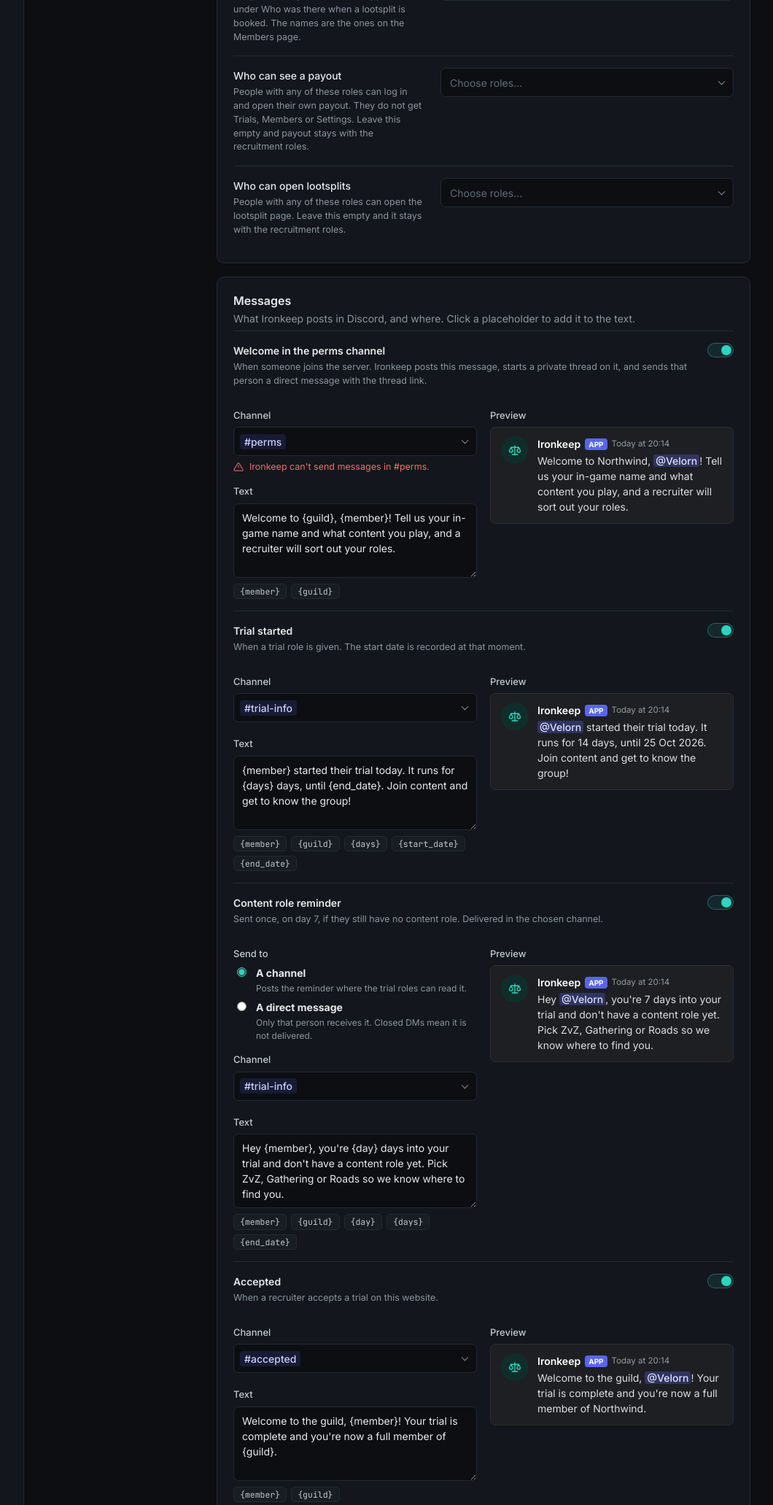
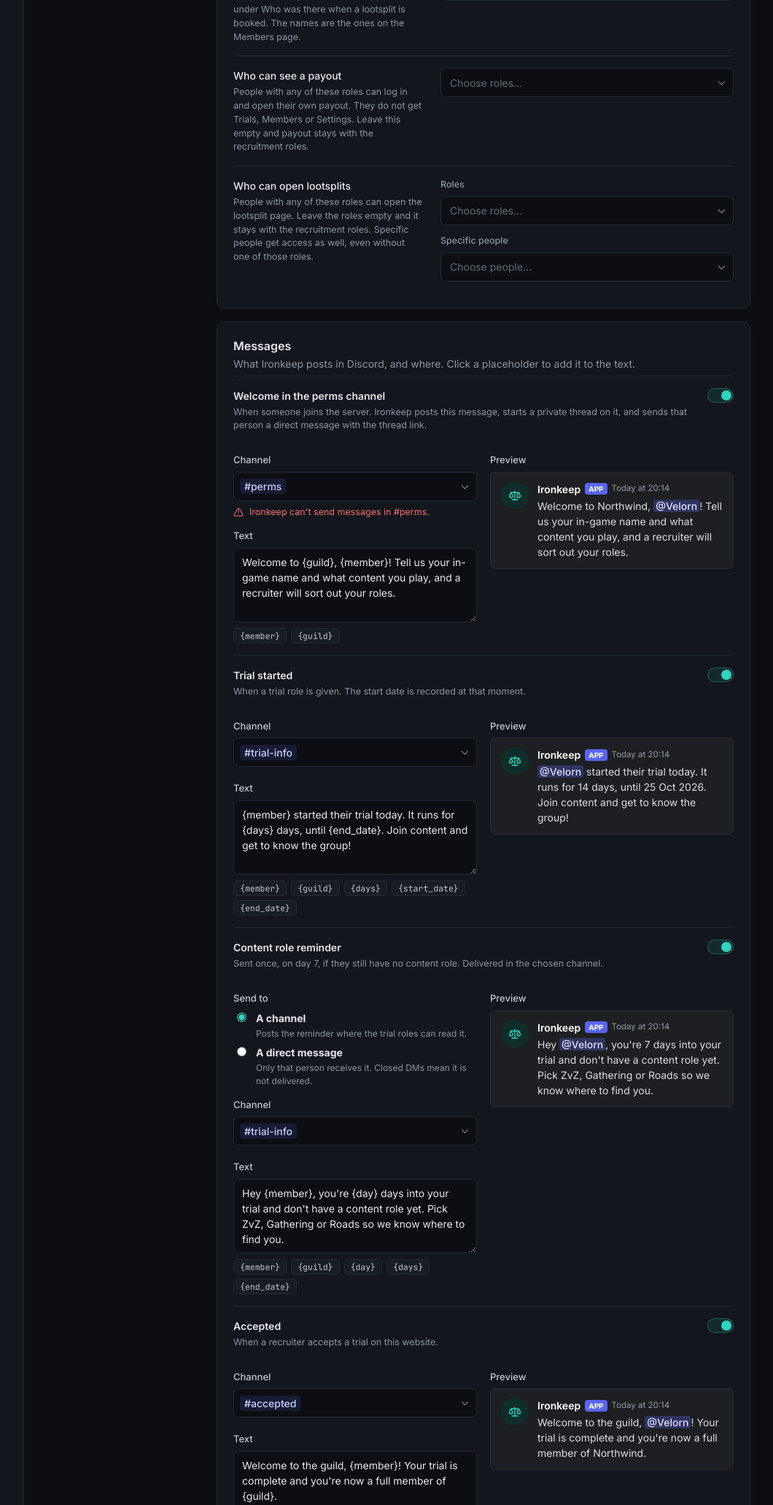
Before and after one commit to Mantux-ops/IronkeepV2, a FastAPI app: page /northwind/settings in a window 1280 px wide. Shown: the part 2107-4170 px from the top of the page at 73% size, without its empty margins (215-1275 px from the left). Run offline with FastAPI, Linux system fonts and the light colour scheme.

Commit message:
Let lootsplit access include specific people as well as roles.
Named people can open the lootsplit page even without a chosen role. An empty role list still falls back to the recruitment roles.

Co-authored-by: Mantux-ops <Mantux-ops@users.noreply.github.com>

```diff
--- a/ironkeep/db.py
+++ b/ironkeep/db.py
@@ -77,6 +77,7 @@ def default_settings():
         "lootsplit_roles": [],
         "payout_view_roles": [],
         "lootsplit_access_roles": [],
+        "lootsplit_access_users": [],
         "channels": {"perms": None, "trial_info": None, "recruiter_overview": None},
         "messages": messages,
         "accept": {"add": [], "remove": []},
@@ -123,6 +124,11 @@ def payout_view_role_ids(settings):
 def lootsplit_access_role_ids(settings):
     """Roles that may open the lootsplit page."""
     return _role_id_list(settings, "lootsplit_access_roles")
+
+
+def lootsplit_access_user_ids(settings):
+    """People who may open the lootsplit page even without one of the roles above."""
+    return _role_id_list(settings, "lootsplit_access_users")
 
 
 def _role_id_list(settings, key):
--- a/ironkeep/main.py
+++ b/ironkeep/main.py
@@ -126,13 +126,18 @@ def can_view_payout(session, guild):
 
 
 def can_book_lootsplit(session, guild):
-    """Lootsplit page. An empty setting keeps this with the recruitment roles."""
+    """Lootsplit page. An empty role list keeps this with the recruitment roles.
+
+    Named people are extra: they can open the page even without one of those roles.
+    """
     if _staff(session, guild):
         return True
     chosen = db.lootsplit_access_role_ids(guild["settings"])
-    if chosen:
-        return _holds(session, guild, chosen)
-    return _holds(session, guild, guild["settings"].get("recruitment_roles") or [])
+    roles = chosen or (guild["settings"].get("recruitment_roles") or [])
+    if _holds(session, guild, roles):
+        return True
+    people = set(db.lootsplit_access_user_ids(guild["settings"]))
+    return bool(session and str(session["user_id"]) in people)
 
 
 def can_open_guild(session, guild):
@@ -556,6 +561,43 @@ def payout_page(request: Request):
     return {**data.PAYOUT_MOCK, "sample": True}
 
 
+def directory_members(guild):
+    """People on the member list, ready for a settings picker."""
+    if config.live():
+        people = db.list_members(guild["id"])
+    else:
+        people = data.DEMO_MEMBERS.get(guild["slug"], [])
+    rows = []
+    for person in people:
+        user_id = str(person.get("user_id") or "").strip()
+        name = str(person.get("name") or "").strip()
+        if not user_id or not name:
+            continue
+        try:
+            color = db.PALETTE[int(user_id) % len(db.PALETTE)]
+        except ValueError:
+            color = "#8d95a1"
+        rows.append(
+            {
+                "id": user_id,
+                "name": name,
+                "username": str(person.get("username") or ""),
+                "color": color,
+            }
+        )
+    counts = {}
+    for row in rows:
+        key = row["name"].casefold()
+        counts[key] = counts.get(key, 0) + 1
+    for row in rows:
+        if counts[row["name"].casefold()] > 1 and row["username"]:
+            row["label"] = row["name"] + " (@" + row["username"] + ")"
+        else:
+            row["label"] = row["name"]
+    rows.sort(key=lambda item: item["label"].casefold())
+    return rows
+
+
 def lootsplit_names(guild):
     """Display names from the member list, limited to the roles chosen in settings."""
     chosen = db.lootsplit_role_ids(guild["settings"])
@@ -746,6 +788,7 @@ async def save_settings(slug: str, request: Request):
     saved["lootsplit_roles"] = db.lootsplit_role_ids(saved)
     saved["payout_view_roles"] = db.payout_view_role_ids(saved)
     saved["lootsplit_access_roles"] = db.lootsplit_access_role_ids(saved)
+    saved["lootsplit_access_users"] = db.lootsplit_access_user_ids(saved)
     db.save_settings(slug, saved, new_slug)
     target = new_slug or slug
     if db.setup_complete(saved):
@@ -761,7 +804,7 @@ def settings(slug: str, request: Request):
     blocked = deny_unless(request, guild, "trials")
     if blocked:
         return blocked
-    return render(request, "settings.html", guild=guild, nav="settings", setup_mode=False)
+    return render(request, "settings.html", guild=guild, nav="settings", setup_mode=False, members=directory_members(guild))
 
 
 @app.get("/{slug}/setup", response_class=HTMLResponse)
@@ -772,4 +815,4 @@ def setup(slug: str, request: Request):
     blocked = deny_unless(request, guild, "trials")
     if blocked:
         return blocked
-    return render(request, "settings.html", guild=guild, nav="settings", setup_mode=True)
+    return render(request, "settings.html", guild=guild, nav="settings", setup_mode=True, members=directory_members(guild))
--- a/ironkeep/static/css/app.css
+++ b/ironkeep/static/css/app.css
@@ -2025,7 +2025,43 @@ a.albion-name:hover {
   width: 90px;
 }
 
-/* Role / channel picker */
+/* Role / channel / member picker */
+
+.picker-block {
+  display: flex;
+  flex-direction: column;
+  gap: 6px;
+}
+
+.picker-block + .picker-block {
+  margin-top: 4px;
+}
+
+.picker-label {
+  font-size: 12.5px;
+  font-weight: 500;
+  color: var(--muted);
+}
+
+.person-chip {
+  display: inline-flex;
+  align-items: center;
+  gap: 6px;
+  max-width: 100%;
+  padding: 1px 6px 1px 2px;
+  border-radius: 999px;
+  border: 1px solid var(--border);
+  background: var(--panel-3);
+  font-size: 12.5px;
+  font-weight: 500;
+  white-space: nowrap;
+}
+
+.person-chip .avatar {
+  width: 18px;
+  height: 18px;
+  font-size: 10px;
+}
 
 .picker {
   position: relative;
@@ -2135,6 +2171,12 @@ a.albion-name:hover {
 .picker__option .role-chip__dot {
   width: 10px;
   height: 10px;
+}
+
+.picker__option .avatar--sm {
+  width: 22px;
+  height: 22px;
+  font-size: 11px;
 }
 
 .picker__option-name {
--- a/ironkeep/static/js/settings.js
+++ b/ironkeep/static/js/settings.js
@@ -4,6 +4,7 @@
 
   const esc = Ik.escape;
   const { roles, channels, guild, setupMode } = data;
+  const members = Array.isArray(data.members) ? data.members : [];
   const state = JSON.parse(JSON.stringify(data.settings));
   state.overview_enabled = true;
   if (!Array.isArray(state.trial_roles)) {
@@ -19,11 +20,14 @@
   else state.payout_view_roles = state.payout_view_roles.filter(Boolean).map(String);
   if (!Array.isArray(state.lootsplit_access_roles)) state.lootsplit_access_roles = [];
   else state.lootsplit_access_roles = state.lootsplit_access_roles.filter(Boolean).map(String);
+  if (!Array.isArray(state.lootsplit_access_users)) state.lootsplit_access_users = [];
+  else state.lootsplit_access_users = state.lootsplit_access_users.filter(Boolean).map(String);
   if (state.messages.reminder && state.messages.reminder.delivery !== "dm") state.messages.reminder.delivery = "channel";
   let saved = JSON.stringify(state);
 
   const botRole = roles.find((r) => r.bot) || roles.find((r) => r.managed && r.name === "Ironkeep");
   const roleById = (id) => roles.find((r) => r.id === id);
+  const memberById = (id) => members.find((person) => person.id === id);
   const channelById = (id) => channels.find((c) => c.id === id);
   const pickableRoles = roles.filter((r) => !r.everyone && !r.managed).sort((a, b) => b.position - a.position);
   const manageable = (role) => !botRole || role.position < botRole.position;
@@ -63,20 +67,30 @@
         if (kind === "role") {
           const role = roleById(id);
           if (!role) return "";
-          const remove = multi ? `<span class="picker__remove" role="button" tabindex="0" data-remove="${id}" aria-label="Remove ${esc(role.name)}">${Ik.icon("x", 12)}</span>` : "";
-          return Ik.roleChip(role, roles, remove);
+          const roleRemove = multi ? `<span class="picker__remove" role="button" tabindex="0" data-remove="${id}" aria-label="Remove ${esc(role.name)}">${Ik.icon("x", 12)}</span>` : "";
+          return Ik.roleChip(role, roles, roleRemove);
+        }
+        if (kind === "member") {
+          const person = memberById(id);
+          const label = person ? person.label : "Unknown member";
+          const color = person ? person.color : "#8d95a1";
+          const letter = person ? person.name : "?";
+          const remove = multi ? `<span class="picker__remove" role="button" tabindex="0" data-remove="${id}" aria-label="Remove ${esc(label)}">${Ik.icon("x", 12)}</span>` : "";
+          return `<span class="person-chip">${Ik.avatar(letter, color, "sm")}<span>${esc(label)}</span>${remove}</span>`;
         }
         const channel = channelById(id);
         return channel ? `<span class="channel">#${esc(channel.name)}</span>` : "";
       })
       .join("");
 
+    const placeholder = kind === "role" ? (multi ? "Choose roles…" : "Choose a role…") : kind === "member" ? "Choose people…" : "Choose a channel…";
+    const searchLabel = kind === "role" ? "roles" : kind === "member" ? "people" : "channels";
     el.innerHTML = `
       <div class="picker__field" role="button" tabindex="0" aria-haspopup="listbox" aria-expanded="${open}" data-picker-toggle>
-        ${chips || `<span class="picker__placeholder">${kind === "role" ? (multi ? "Choose roles…" : "Choose a role…") : "Choose a channel…"}</span>`}
+        ${chips || `<span class="picker__placeholder">${placeholder}</span>`}
       </div>
       ${open ? `<div class="picker__menu">
-        <input class="input picker__search" type="search" placeholder="Search ${kind === "role" ? "roles" : "channels"}" value="${esc(query)}">
+        <input class="input picker__search" type="search" placeholder="Search ${searchLabel}" value="${esc(query)}">
         <div class="picker__list">${pickerOptions(el, ids, query)}</div>
       </div>` : ""}`;
 
@@ -92,6 +106,24 @@
   function pickerOptions(el, ids, query) {
     const q = query.trim().toLowerCase();
     const needsManage = el.hasAttribute("data-manageable");
+    if (el.dataset.kind === "member") {
+      const options = members.filter((person) => {
+        if (!q) return true;
+        return person.label.toLowerCase().includes(q) || person.name.toLowerCase().includes(q) || (person.username || "").toLowerCase().includes(q);
+      });
+      if (!members.length) return '<div class="picker__empty">The member list is empty.</div>';
+      if (!options.length) return '<div class="picker__empty">No people match.</div>';
+      return options
+        .map((person) => {
+          const meta = person.username && person.label === person.name ? `<span class="picker__option-meta">@${esc(person.username)}</span>` : "";
+          return `<button class="picker__option ${ids.includes(person.id) ? "is-selected" : ""}" type="button" data-option="${person.id}">
+            ${Ik.avatar(person.name, person.color, "sm")}
+            <span class="picker__option-name">${esc(person.label)}</span>${meta}
+            <span class="picker__check">${Ik.icon("check", 15)}</span>
+          </button>`;
+        })
+        .join("");
+    }
     if (el.dataset.kind === "role") {
       const options = pickableRoles.filter((r) => !q || r.name.toLowerCase().includes(q));
       if (!options.length) return '<div class="picker__empty">No roles match.</div>';
--- a/ironkeep/templates/settings.html
+++ b/ironkeep/templates/settings.html
@@ -150,8 +150,15 @@
       <div class="picker" data-picker="payout_view_roles" data-kind="role" data-multi></div>
       {% endcall %}
 
-      {% call setting("Who can open lootsplits", "People with any of these roles can open the lootsplit page. Leave this empty and it stays with the recruitment roles.") %}
-      <div class="picker" data-picker="lootsplit_access_roles" data-kind="role" data-multi></div>
+      {% call setting("Who can open lootsplits", "People with any of these roles can open the lootsplit page. Leave the roles empty and it stays with the recruitment roles. Specific people get access as well, even without one of those roles.") %}
+      <div class="picker-block">
+        <span class="picker-label">Roles</span>
+        <div class="picker" data-picker="lootsplit_access_roles" data-kind="role" data-multi></div>
+      </div>
+      <div class="picker-block">
+        <span class="picker-label">Specific people</span>
+        <div class="picker" data-picker="lootsplit_access_users" data-kind="member" data-multi></div>
+      </div>
       {% endcall %}
     </section>
 
@@ -242,6 +249,7 @@
   "settings": guild.settings,
   "roles": guild.roles,
   "channels": guild.channels,
+  "members": members,
   "setupMode": setup_mode,
   "live": live,
   "taken": ["admin", "api", "auth", "login", "logout", "privacy", "static", "prototype", "trial"] + (guilds | map(attribute="slug") | reject("equalto", guild.slug) | list),
```
